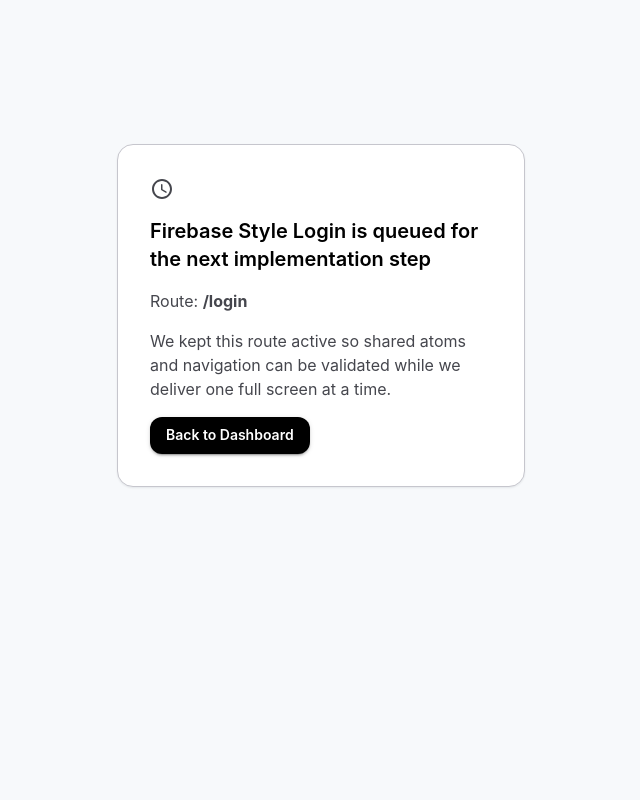
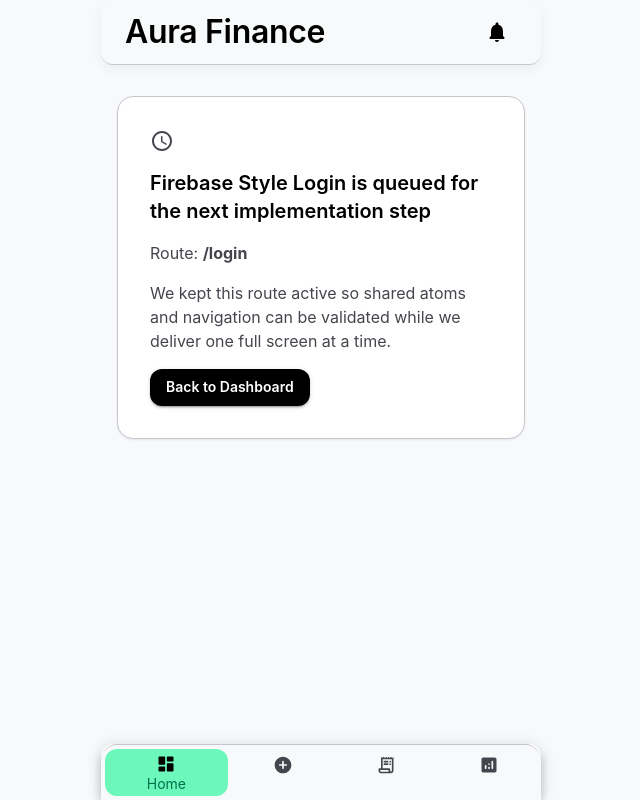
Before and after one commit to danielzhu1201/ai-spending-tracker, a React (Vite) app: page /login in a window 1280 px wide. Shown: the whole page, without its empty margins (319-959 px from the left). Built offline with nearby package versions, Linux system fonts and the light colour scheme.

Commit message:
move top and bottom nav bars to top level

```diff
--- a/src/App.tsx
+++ b/src/App.tsx
@@ -1,7 +1,18 @@
+import { BrowserRouter } from 'react-router-dom'
+
 import { AppRouter } from './app/router'
+import { AppTopBar } from './components/layout/AppTopBar'
+import { MobileBottomNav } from './components/layout/MobileBottomNav'
+import { mobileNavigationItems } from './config/navigation'
 
 function App() {
-  return <AppRouter />
+  return (
+    <BrowserRouter>
+      <AppTopBar title="Aura Finance" />
+      <AppRouter />
+      <MobileBottomNav items={mobileNavigationItems} />
+    </BrowserRouter>
+  )
 }
 
 export default App
--- a/src/app/router.tsx
+++ b/src/app/router.tsx
@@ -1,57 +1,44 @@
-import { Navigate, RouterProvider, createBrowserRouter } from 'react-router-dom'
+import { Navigate, Route, Routes } from 'react-router-dom'
 
 import { SpendingDashboardPage } from '../pages/dashboard/SpendingDashboardPage'
 import { ManualExpenseEntryPage } from '../pages/manual-entry/ManualExpenseEntryPage'
 import { AllTransactionsPage } from '../pages/transactions/AllTransactionsPage'
 import { ComingSoonPage } from '../pages/shared/ComingSoonPage'
 
-const router = createBrowserRouter([
-  {
-    path: '/',
-    element: <Navigate to="/dashboard" replace />,
-  },
-  {
-    path: '/dashboard',
-    element: <SpendingDashboardPage />,
-  },
-  {
-    path: '/manual-entry',
-    element: <ManualExpenseEntryPage />,
-  },
-  {
-    path: '/transactions',
-    element: <AllTransactionsPage />,
-  },
-  {
-    path: '/insights',
-    element: (
+export function AppRouter() {
+  return (
+    <Routes>
+      <Route path="/" element={<Navigate to="/dashboard" replace />} />
+      <Route path="/dashboard" element={<SpendingDashboardPage />} />
+      <Route path="/manual-entry" element={<ManualExpenseEntryPage />} />
+      <Route path="/transactions" element={<AllTransactionsPage />} />
+      <Route
+        path="/insights"
+        element={
           <ComingSoonPage
             screenLabel="AI Spending Insights"
             routeLabel="/insights"
           />
-    ),
-  },
-  {
-    path: '/scan',
-    element: (
+        }
+      />
+      <Route
+        path="/scan"
+        element={
           <ComingSoonPage
             screenLabel="AI Receipt Scan"
             routeLabel="/scan"
           />
-    ),
-  },
-  {
-    path: '/login',
-    element: (
+        }
+      />
+      <Route
+        path="/login"
+        element={
           <ComingSoonPage
             screenLabel="Firebase Style Login"
             routeLabel="/login"
-        showNavigation={false}
           />
-    ),
-  },
-])
-
-export function AppRouter() {
-  return <RouterProvider router={router} />
         }
+      />
+    </Routes>
+  )
+}
--- a/src/pages/dashboard/SpendingDashboardPage.tsx
+++ b/src/pages/dashboard/SpendingDashboardPage.tsx
@@ -4,14 +4,11 @@
 import Stack from '@mui/material/Stack'
 import Typography from '@mui/material/Typography'
 
-import { AppTopBar } from '../../components/layout/AppTopBar'
-import { MobileBottomNav } from '../../components/layout/MobileBottomNav'
 import { PageContainer } from '../../components/layout/PageContainer'
 import { GlassCard } from '../../components/ui/GlassCard'
 import { MetricPill } from '../../components/ui/MetricPill'
 import { PrimaryFab } from '../../components/ui/PrimaryFab'
 import { TransactionGroupList } from '../../components/transactions/TransactionGroupList'
-import { mobileNavigationItems } from '../../config/navigation'
 import { dashboardApiResponseMock } from '../../data/mock/dashboardApi'
 import {
   selectDashboardSummary,
@@ -25,8 +22,6 @@
 export function SpendingDashboardPage() {
   return (
     <>
-      <AppTopBar title="Aura Finance" />
-
       <PageContainer>
         <Stack spacing={3}>
           <Stack
@@ -200,7 +195,6 @@
       </PageContainer>
 
       <PrimaryFab icon={<DocumentScannerRoundedIcon />} label="Scan Receipt" />
-      <MobileBottomNav items={mobileNavigationItems} />
     </>
   )
 }
--- a/src/pages/manual-entry/ManualExpenseEntryPage.tsx
+++ b/src/pages/manual-entry/ManualExpenseEntryPage.tsx
@@ -15,10 +15,7 @@
 
 import { CategoryChipGroup } from '../../components/forms/CategoryChipGroup'
 import { LabeledInput } from '../../components/forms/LabeledInput'
-import { AppTopBar } from '../../components/layout/AppTopBar'
-import { MobileBottomNav } from '../../components/layout/MobileBottomNav'
 import { PageContainer } from '../../components/layout/PageContainer'
-import { mobileNavigationItems } from '../../config/navigation'
 import {
   manualExpenseCategoryOptionsMock,
   manualExpenseDraftMock,
@@ -40,8 +37,6 @@
 
   return (
     <>
-      <AppTopBar title="Aura Finance" />
-
       <PageContainer>
         <Stack spacing={3}>
           <Stack spacing={0.75}>
@@ -240,8 +235,6 @@
           </Paper>
         </Stack>
       </PageContainer>
-
-      <MobileBottomNav items={mobileNavigationItems} />
     </>
   )
 }
--- a/src/pages/shared/ComingSoonPage.tsx
+++ b/src/pages/shared/ComingSoonPage.tsx
@@ -4,32 +4,26 @@
 import Typography from '@mui/material/Typography'
 import { useNavigate } from 'react-router-dom'
 
-import { AppTopBar } from '../../components/layout/AppTopBar'
-import { MobileBottomNav } from '../../components/layout/MobileBottomNav'
 import { PageContainer } from '../../components/layout/PageContainer'
-import { mobileNavigationItems } from '../../config/navigation'
 
 interface ComingSoonPageProps {
   screenLabel: string
   routeLabel: string
-  showNavigation?: boolean
 }
 
 export function ComingSoonPage({
   screenLabel,
   routeLabel,
-  showNavigation = true,
 }: ComingSoonPageProps) {
   const navigate = useNavigate()
 
   return (
     <>
-      {showNavigation ? <AppTopBar title="Aura Finance" /> : null}
-      <PageContainer withBottomNavSpace={showNavigation}>
+      <PageContainer>
         <Stack
           spacing={2}
           sx={{
-            mt: showNavigation ? 2 : 8,
+            mt: 2,
             maxWidth: 680,
             mx: 'auto',
             p: 4,
@@ -59,7 +53,6 @@
           </Button>
         </Stack>
       </PageContainer>
-      {showNavigation ? <MobileBottomNav items={mobileNavigationItems} /> : null}
     </>
   )
 }
--- a/src/pages/transactions/AllTransactionsPage.tsx
+++ b/src/pages/transactions/AllTransactionsPage.tsx
@@ -12,11 +12,8 @@
 import { useMemo, useState } from 'react'
 
 import { renderMaterialIcon } from '../../components/icons/materialIconMap'
-import { AppTopBar } from '../../components/layout/AppTopBar'
-import { MobileBottomNav } from '../../components/layout/MobileBottomNav'
 import { PageContainer } from '../../components/layout/PageContainer'
 import { FilterChip } from '../../components/ui/FilterChip'
-import { mobileNavigationItems } from '../../config/navigation'
 import { transactionsApiResponseMock } from '../../data/mock/transactionsApi'
 import { selectTransactionsPageViewModel } from '../../data/selectors/transactionsSelectors'
 import type { PaymentMethod, Transaction } from '../../types/domain'
@@ -107,8 +104,6 @@
 
   return (
     <>
-      <AppTopBar title="Aura Finance" />
-
       <PageContainer>
         <Stack spacing={3}>
           <Paper
@@ -367,8 +362,6 @@
           </Box>
         </Stack>
       </PageContainer>
-
-      <MobileBottomNav items={mobileNavigationItems} />
     </>
   )
 }
```
Lines whose indentation alone changed are shown as unchanged.
